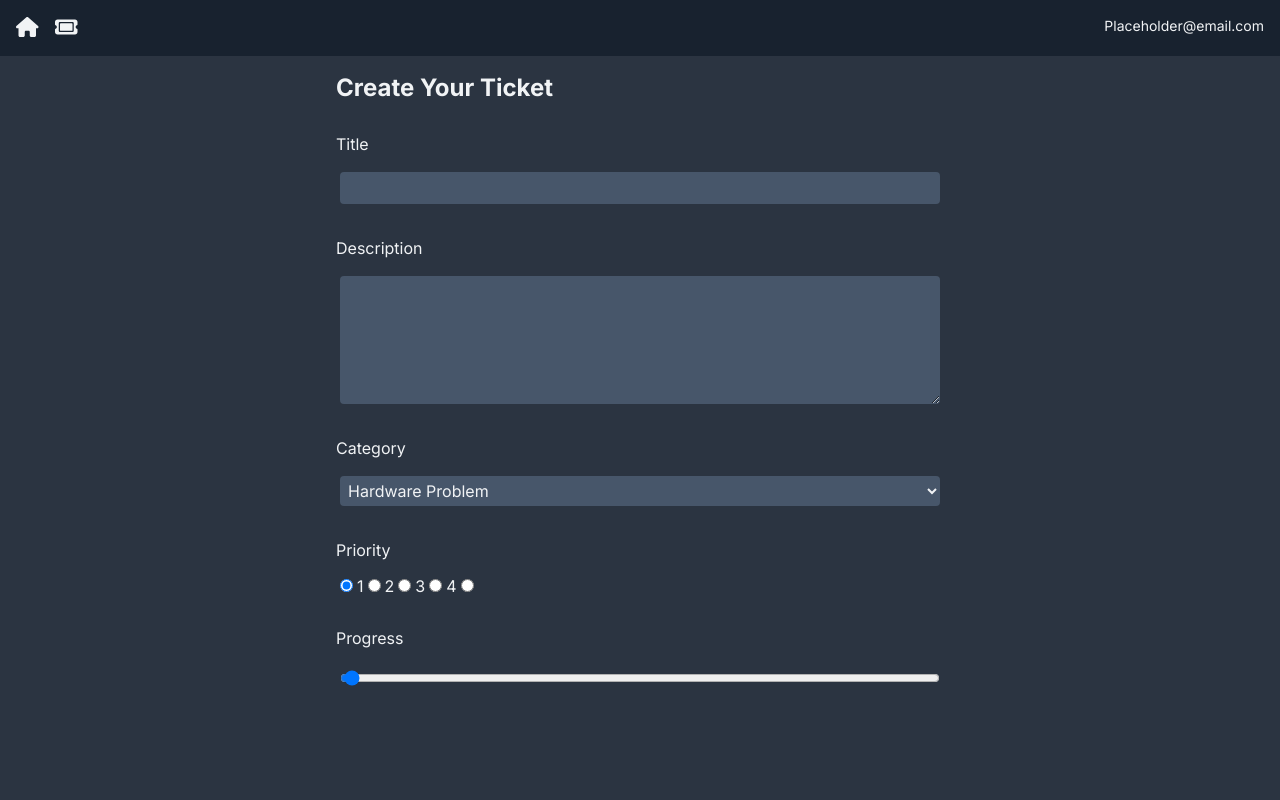
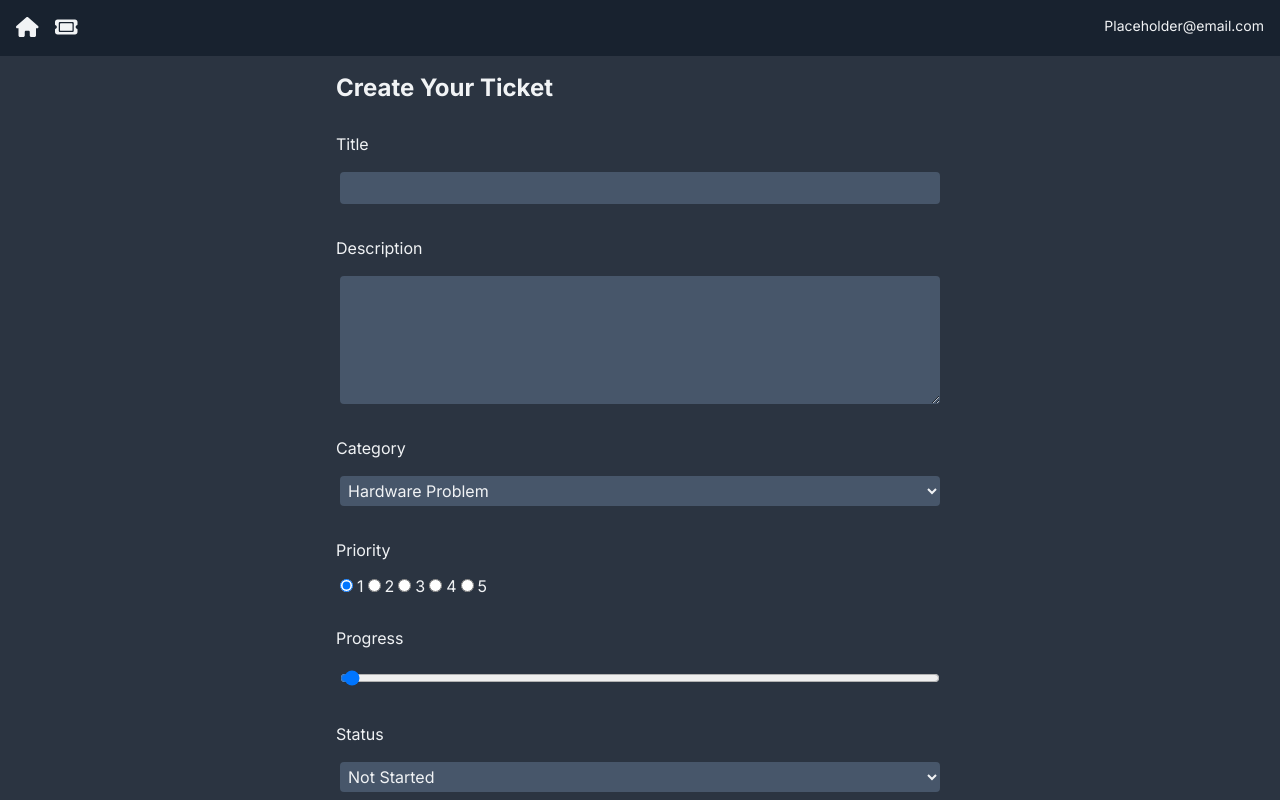
Before and after one commit to TJGit11/ticketing-application, a Next.js app: page /TicketPage/new in a window 1280 px wide. Built offline with nearby package versions, Linux system fonts and the light colour scheme.

Commit message:
fixed error in db setup that was preventing tickets from being created

```diff
--- a/app/(components)/TicketForm.jsx
+++ b/app/(components)/TicketForm.jsx
@@ -4,14 +4,7 @@ import { useRouter } from "next/navigation";
 import React, { useState } from "react";
 
 const TicketForm = () => {
-  const startingTicketData = {
-    title: "",
-    description: "",
-    priority: 1,
-    progress: 0,
-    status: "not started",
-    category: "Hardware Problem",
-  };
+  const router = useRouter();
 
   const handleChange = (e) => {
     const value = e.target.value;
@@ -23,10 +16,29 @@ const TicketForm = () => {
     }));
   };
 
-  const handleSubmit = () => {
-    console.log("submitted");
+  const handleSubmit = async (e) => {
+    e.preventDefault();
+    const res = await fetch("/api/Tickets", {
+      method: "POST",
+      body: JSON.stringify({ formData }),
+      "content-type": "application/json",
+    });
+    if (!res.ok) {
+      throw new Error("Failed to create ticket");
+    }
+
+    router.refresh();
+    router.push("/");
   };
 
+  const startingTicketData = {
+    title: "",
+    description: "",
+    priority: 1,
+    progress: 0,
+    status: "not started",
+    category: "Hardware Problem",
+  };
   const [formData, setFormData] = useState(startingTicketData);
   return (
     <div className="flex justify-center">
@@ -115,6 +127,7 @@ const TicketForm = () => {
             value={5}
             checked={formData.priority == 5}
           />
+          <label>5</label>
         </div>
         <label>Progress</label>
         <input
@@ -124,7 +137,15 @@ const TicketForm = () => {
           value={formData.progress}
           min="0"
           max="100"
+          onChange={handleChange}
         />
+        <label>Status</label>
+        <select name="status" value={formData.status} onChange={handleChange}>
+          <option value="not started">Not Started</option>
+          <option value="started">Started</option>
+          <option value="done">Done</option>
+        </select>
+        <input type="submit" className="btn" value="Create Ticket" />
       </form>
     </div>
   );
--- a/app/api/route.jsx
+++ b/app/api/Tickets/route.jsx
@@ -1,7 +1,8 @@
-import Ticket from "../(models)/Ticket";
+import Ticket from "../../(models)/Ticket";
 import { NextResponse } from "next/server";
 
 export async function POST(req) {
+  console.log("Post ran");
   try {
     const body = await req.json();
     const ticketData = body.formData;
```
